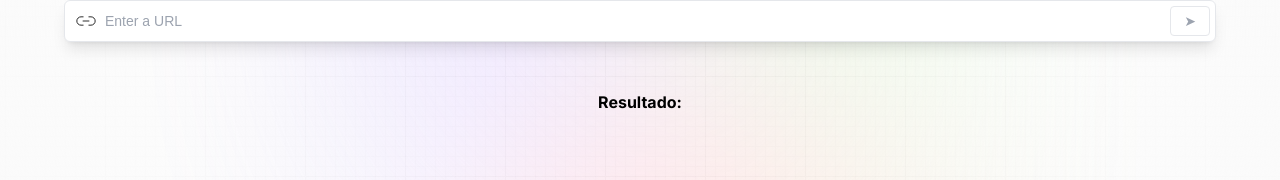
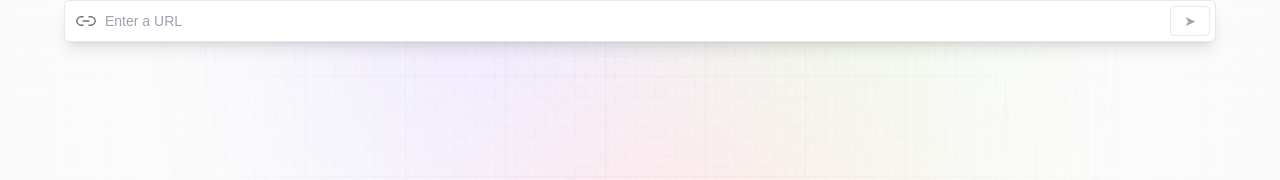
Before and after one commit to Nagakburos/Resumidor-de-Artigos-REACT-VITE, a React (Vite) app: page / in a window 1280 px wide. Shown: the part 429-609 px from the top of the page. Built offline with nearby package versions, Linux system fonts and the light colour scheme; a web font is replaced by a local one.

Commit message:
add some features

```diff
--- a/src/Components/Demo.jsx
+++ b/src/Components/Demo.jsx
@@ -93,15 +93,22 @@ const Demo = () => {
         {isFetching ? (
           <img src={loader} alt="loader" className="w-20 h-20 object-contain" />
         ) : error ? (
-          <p className="font-inter font-bold text-black">
+          <p className="font-inter font-bold text-black text-center" >
             Uau, Parece que algo de errado não está certo...
             <br />
-            <span>{error?.data?.error}</span>
+            <span className="font-satoshi font-normal text-gray-700">
+            {error?.data?.error}
+            </span>
           </p>
         ) : (
-          <p className="font-inter font-bold text-black">
-            Resultado: {article.summary}
-          </p>
+          article.sumamry && (
+            <div className='flex flex-col gap-3'>
+              <h2 className='font-satoshi font-bold text-gray-600 text-x1'>
+                article <span
+                className='blue_gradient'>summary</span>
+                </h2>
+              </div>
+          )
         )}
       </div>
     </section>
```
